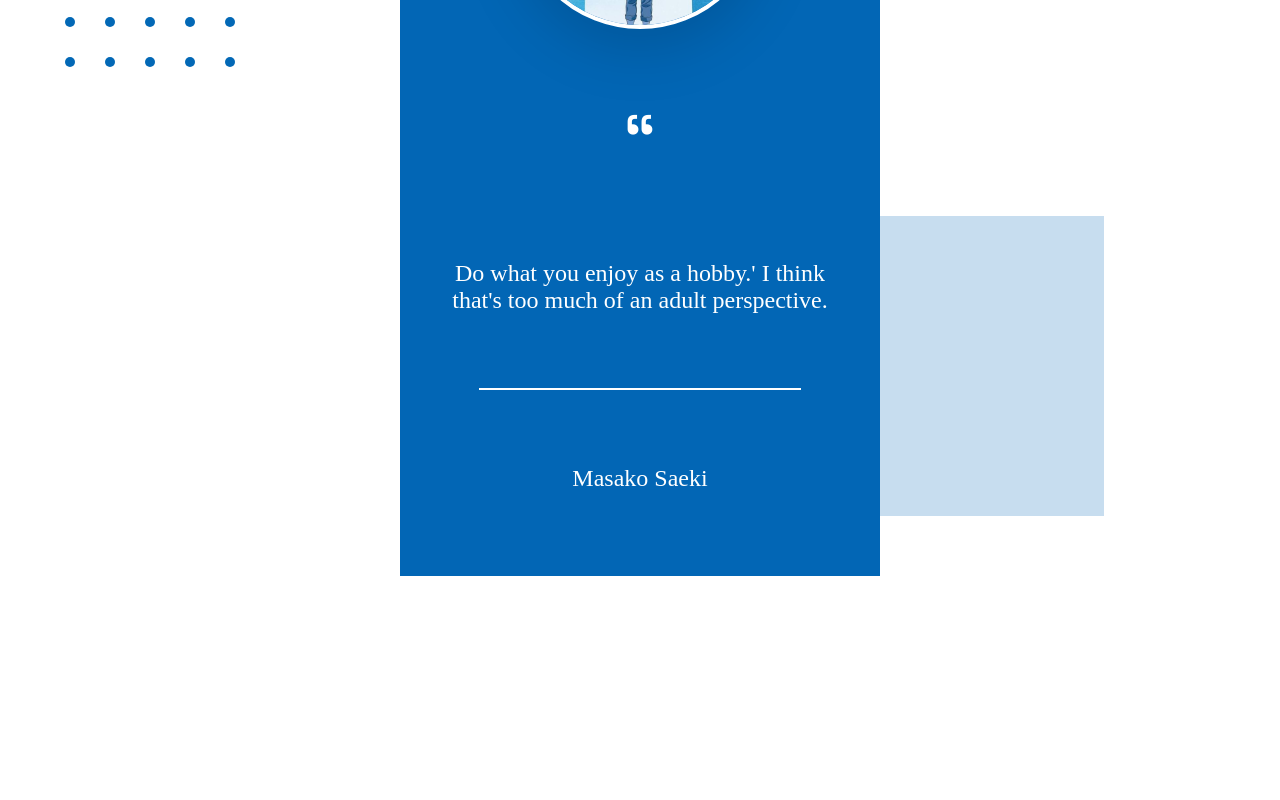
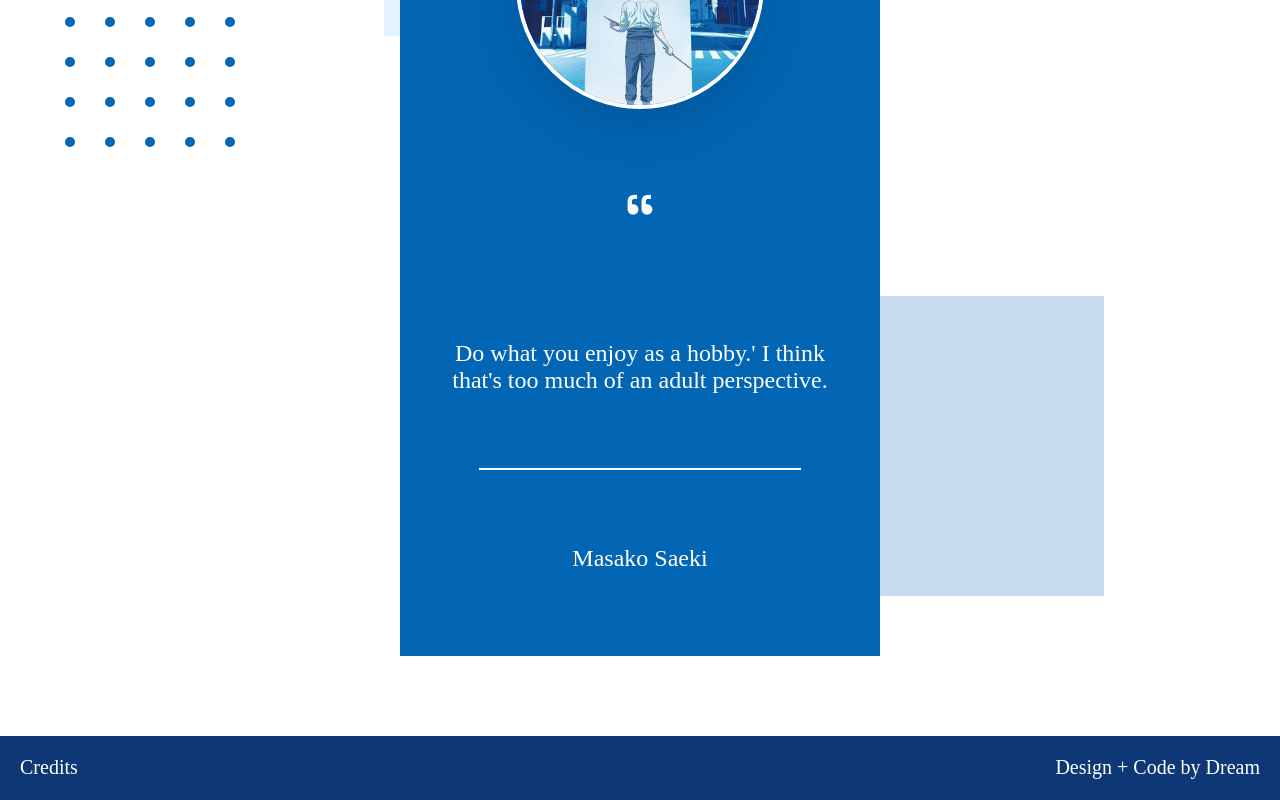
Before and after one commit to ldreaaml/anime-blue-period, a React (Create React App) app: page / in a window 1280 px wide. Shown: the part 3624-4424 px from the top of the page. Before the commit the page ends 4200 px from the top, so only its background shows below. Built offline with nearby package versions, Linux system fonts and the light colour scheme; a web font is replaced by a local one.

Commit message:
basic footer

```diff
--- a/src/App.js
+++ b/src/App.js
@@ -4,6 +4,7 @@ import Intro from "./components/Intro/Intro";
 import About from "./components/About/About";
 import Characters from "./components/Characters/Characters";
 import Quote from "./components/Quote/Quote";
+import Footer from "./components/Footer/Footer";
 
 function App() {
   return (
@@ -13,6 +14,7 @@ function App() {
       <About />
       <Characters />
       <Quote />
+      <Footer />
     </div>
   );
 }
--- /dev/null
+++ b/src/components/Footer/Footer.css
@@ -0,0 +1,13 @@
+.footer {
+  min-height: 8vh;
+  background: var(--darkBlue);
+  z-index: 2;
+}
+
+.last-line {
+  display: flex;
+  justify-content: space-between;
+  align-items: flex-end;
+  padding: 1rem;
+  color: white;
+}
--- /dev/null
+++ b/src/components/Footer/Footer.jsx
@@ -0,0 +1,15 @@
+import React from "react";
+import "./Footer.css";
+
+const Footer = () => {
+  return (
+    <div className="footer">
+      <div className="last-line">
+        <span>Credits</span>
+        <span>Design + Code by Dream</span>
+      </div>
+    </div>
+  );
+};
+
+export default Footer;
--- a/src/components/Quote/Quote.css
+++ b/src/components/Quote/Quote.css
@@ -1,11 +1,12 @@
 @import url("https://fonts.googleapis.com/css2?family=Space+Grotesk&display=swap");
 
 .quote {
-  min-height: 130vh;
+  min-height: 100vh;
   display: flex;
   justify-content: center;
   flex-direction: column;
   gap: 3rem;
+  padding: 4rem 0;
 }
 
 .title {
```
